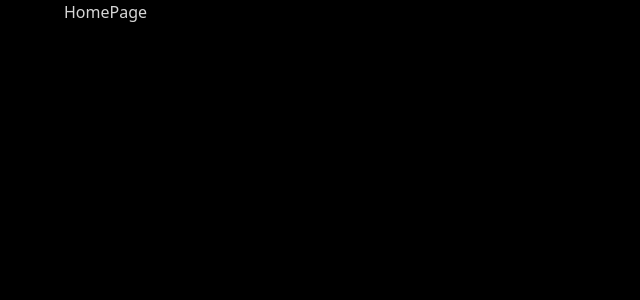
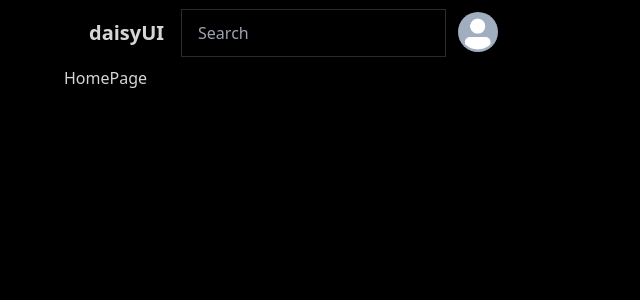
Before and after one commit to TATammy0w0/wenjing-ma-project3, a React (Vite) app in the folder frontend/: page / in a window 1280 px wide. Shown: the top 300 px of the page, without its empty margins (0-640 px from the left). Built offline with nearby package versions, Linux system fonts and the light colour scheme.

Commit message:
added navBar component to home page

```diff
--- /dev/null
+++ b/frontend/src/components/common/NavBar.jsx
@@ -0,0 +1,50 @@
+import React from "react";
+import { Link } from "react-router-dom";
+
+const NavBar = () => {
+  return (
+    <div className="navbar bg-base-100">
+      <div className="flex-1">
+        <a className="btn btn-ghost text-xl">daisyUI</a>
+      </div>
+      <div className="flex-none gap-2">
+        <div className="form-control">
+          <input
+            type="text"
+            placeholder="Search"
+            className="input input-bordered w-24 md:w-auto"
+          />
+        </div>
+        <div className="dropdown dropdown-end">
+          <div
+            tabIndex={0}
+            role="button"
+            className="btn btn-ghost btn-circle avatar"
+          >
+            <div className="w-10 rounded-full">
+              <img
+                alt="Tailwind CSS Navbar component"
+                src="../public/avatar-placeholder.png"
+              />
+            </div>
+          </div>
+          <ul
+            tabIndex={0}
+            className="menu menu-sm dropdown-content bg-base-100 rounded-box z-[1] mt-2 w-20 p-2 shadow"
+          >
+            <li>
+              <a>Profile</a>
+            </li>
+            <li>
+              <Link to="/login">
+                <a>Login</a>
+              </Link>
+            </li>
+          </ul>
+        </div>
+      </div>
+    </div>
+  );
+};
+
+export default NavBar;
--- a/frontend/src/pages/auth/login/LoginPage.jsx
+++ b/frontend/src/pages/auth/login/LoginPage.jsx
@@ -3,7 +3,7 @@ import { Link } from "react-router-dom";
 
 import YSvg from "../../../components/svgs/Y";
 
-import { MdOutlineMail } from "react-icons/md";
+import { FaUser } from "react-icons/fa";
 import { MdPassword } from "react-icons/md";
 
 const LoginPage = () => {
@@ -37,7 +37,7 @@ const LoginPage = () => {
               {"Let's"} go.
             </h1>
             <label className="input input-bordered rounded flex items-center gap-2">
-              <MdOutlineMail />
+              <FaUser />
               <input
                 type="text"
                 className="grow"
@@ -71,7 +71,7 @@ const LoginPage = () => {
             <p className="text-white text-lg">{"Don't"} have an account?</p>
             <Link to="/signup">
               <button className="btn rounded-full btn-primary text-white btn-outline w-full">
-                Sign up
+                Create Account
               </button>
             </Link>
           </div>
--- a/frontend/src/pages/auth/signup/SignUpPage.jsx
+++ b/frontend/src/pages/auth/signup/SignUpPage.jsx
@@ -6,7 +6,6 @@ import YSvg from "../../../components/svgs/Y";
 import { MdOutlineMail } from "react-icons/md";
 import { FaUser } from "react-icons/fa";
 import { MdPassword } from "react-icons/md";
-import { MdDriveFileRenameOutline } from "react-icons/md";
 
 const SignUpPage = () => {
   const [formData, setFormData] = useState({
@@ -66,7 +65,7 @@ const SignUpPage = () => {
               <input
                 type="password"
                 className="grow"
-                placeholder="password"
+                placeholder="new password"
                 name="password"
                 onChange={handleInputChange}
                 value={formData.password}
--- a/frontend/src/pages/home/HomePage.jsx
+++ b/frontend/src/pages/home/HomePage.jsx
@@ -1,7 +1,13 @@
 import React from "react";
+import NavBar from "../../components/common/NavBar";
 
 const HomePage = () => {
-  return <div>HomePage</div>;
+  return (
+    <div>
+      <NavBar />
+      HomePage
+    </div>
+  );
 };
 
 export default HomePage;
```
